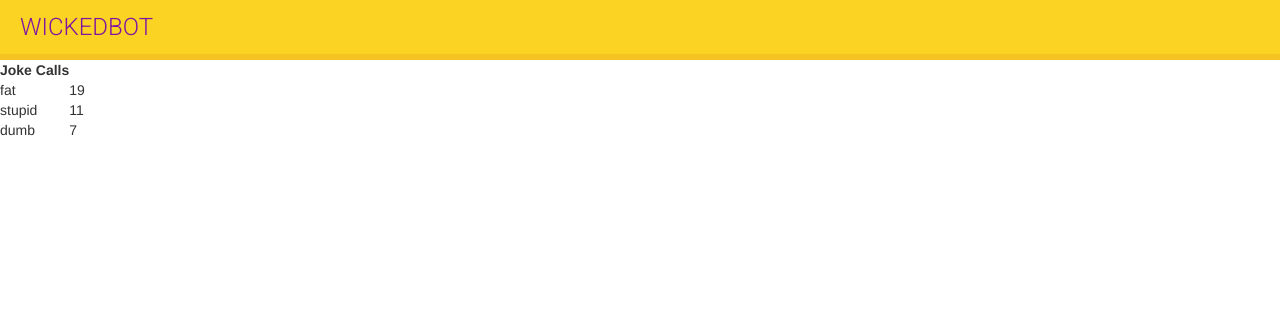
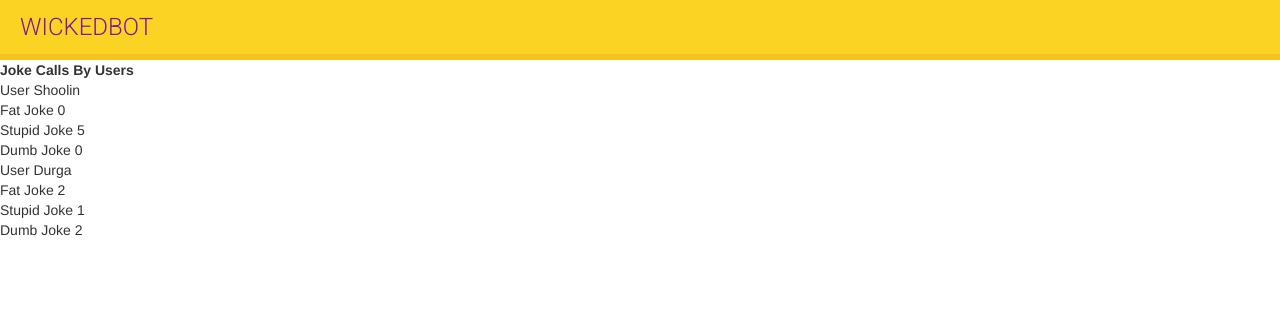
Before and after one commit to Balwant223/WickedBot, a Django app: page /chat/calls/ in a window 1280 px wide. Shown: the top 320 px of the page. Run offline with Django 3.2, Linux system fonts and the light colour scheme; data comes from the database, SQL or seed files in the repository; some libraries are stand-ins or nearby versions.

Commit message:
Joke Count According to user added

```diff
--- a/chat/models.py
+++ b/chat/models.py
@@ -1,16 +1,9 @@
 from django.db import models
 from django.utils.timezone import deactivate
 
+
 class User(models.Model):
     name=models.CharField(max_length=20)
-    number=models.DecimalField(max_digits=10,decimal_places=0)
-
-
-class JokeCalls(models.Model):
-    JOKE_CHOICES=(
-        ('fat','Fat'),
-        ('dumb','Dumb'),
-        ('stupid','Stupid'),
-    )
-    name=models.CharField(max_length=20,choices=JOKE_CHOICES)
-    calls=models.DecimalField(max_digits=100,decimal_places=0)
+    f_joke=models.DecimalField(max_digits=100,decimal_places=0,default=0)
+    d_joke=models.DecimalField(max_digits=100,decimal_places=0,default=0)
+    s_joke=models.DecimalField(max_digits=100,decimal_places=0,default=0)
--- a/chat/templates/chat/calls.html
+++ b/chat/templates/chat/calls.html
@@ -3,11 +3,19 @@
 
 {% block content %}
   <table>
-      <th>Joke Calls</th>
-      {% for joke in calls %}
+      <th>Joke Calls By Users</th>
+      {% for user in users %}
       <tr>
-          <td>{{ joke.name }}</td>
-          <td>{{ joke.calls }}</td>
+          <td>User  {{ user.name }}</td>
+      </tr>
+      <tr>
+        <td>Fat Joke {{ user.f_joke }}</td>
+      </tr>
+      <tr>
+        <td>Stupid Joke  {{ user.s_joke }}</td>
+      </tr>
+      <tr>
+          <td>Dumb Joke  {{ user.d_joke }}</td>
       </tr>
       {%  endfor %}
   </table>
--- a/chat/templates/chat/room.html
+++ b/chat/templates/chat/room.html
@@ -42,7 +42,6 @@
     var $chat = $('#chat');
     var jokes=["fat","stupid","dumb"]
     var existence_check=(jokes.indexOf(in_message) > -1);
-                   ;
     if (existence_check){
     $chat.append('<div class="s_message">' +
       '<span class="date">' + datetime + '</span><br>' +
--- a/chat/views.py
+++ b/chat/views.py
@@ -1,6 +1,6 @@
 from django.core.checks import messages
 from django.shortcuts import render
-from .models import JokeCalls
+from .models import User
 import random
 
 def chat_room(request):
@@ -8,18 +8,26 @@ def chat_room(request):
     return render(request,'chat/room.html',{'room_id':room_id})
 
 def joke_calls(request):
-    calls=JokeCalls.objects.all()
-    return render(request,'chat/calls.html',{'calls':calls})
+    users=User.objects.all()
+    return render(request,'chat/calls.html',{'users':users})
 
-def add_call(name):
+def add_user(name,type):
     try:
-        joke=JokeCalls.objects.get(name=name)
-        joke.calls+=1
-        joke.save()
-    except JokeCalls.DoesNotExist:
-        joke=JokeCalls.objects.create(name=name,calls=1)
-        joke.save()
-def respond_to_websockets(message):
+        user=User.objects.get(name=name)
+        if type=='f_type':
+            user.f_joke+=1
+            user.save()
+        elif type=='d_type':
+            user.d_joke+=1
+            user.save()
+        else:
+            user.s_joke+=1
+            user.save()
+    except User.DoesNotExist:
+        user=User.objects.create(name=name)
+        user.save()
+
+def respond_to_websockets(message,user):
     jokes = {
      'stupid': ["""Yo' Mama is so stupid, she needs a recipe to make ice cubes.""",
                 """Yo' Mama is so stupid, she thinks DNA is the National Dyslexics Association."""],
@@ -33,16 +41,17 @@ def respond_to_websockets(message):
         'type': 'text'
     }
     if 'fat' in message:
-        add_call('fat')
+        add_user(user,'f_type')
         result_message['text'] = random.choice(jokes['fat'])
 
     elif 'stupid' in message:
-        add_call('dumb')
+        add_user(user,'s_type')
         result_message['text'] = random.choice(jokes['stupid'])
 
     elif 'dumb' in message:
-        add_call('stupid')
+        add_user(user,'d_type')
         result_message['text'] = random.choice(jokes['dumb'])
     else:
-        result_message['text']='Hii {},I am a WickedBot. Sometimes people hate me but if you want to listen to a some Dumb,Stupid,Fat jokes then press below buttons '.format(message)
+        result_message['text']='Hii {},I am a WickedBot. Sometimes people hate me but if you want to listen to a some Dumb,Stupid,Fat jokes then press below buttons '.format(user)
+
     return result_message
```
Also changed, not shown: chat/consumers.py (+6 -4 lines), db.sqlite3.
